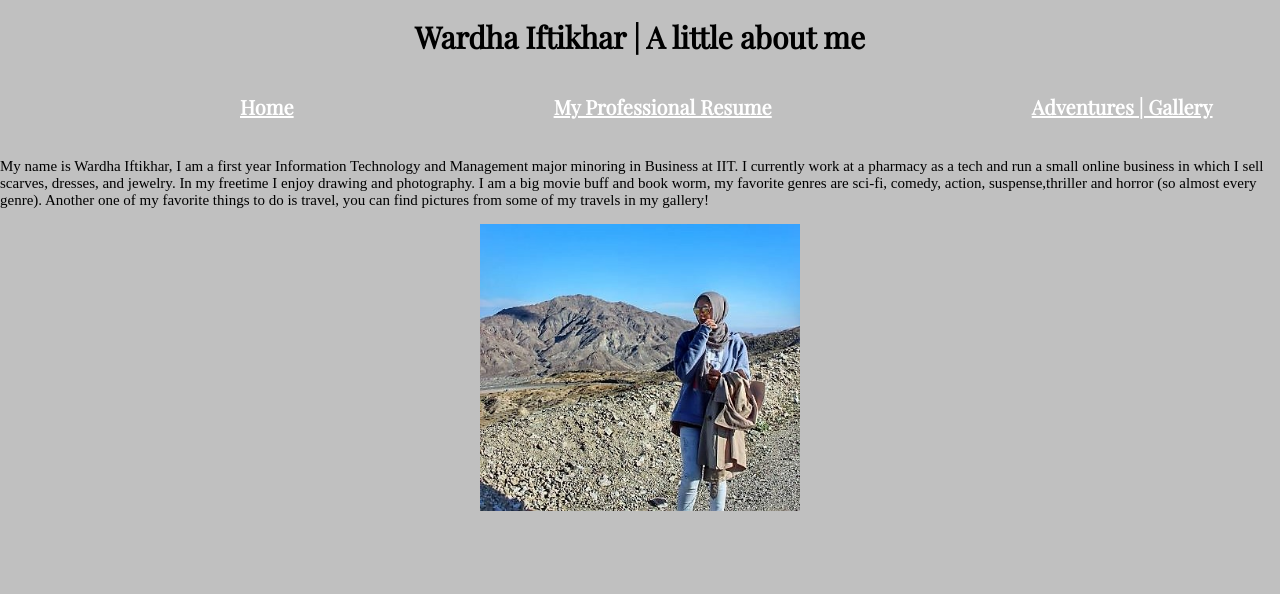
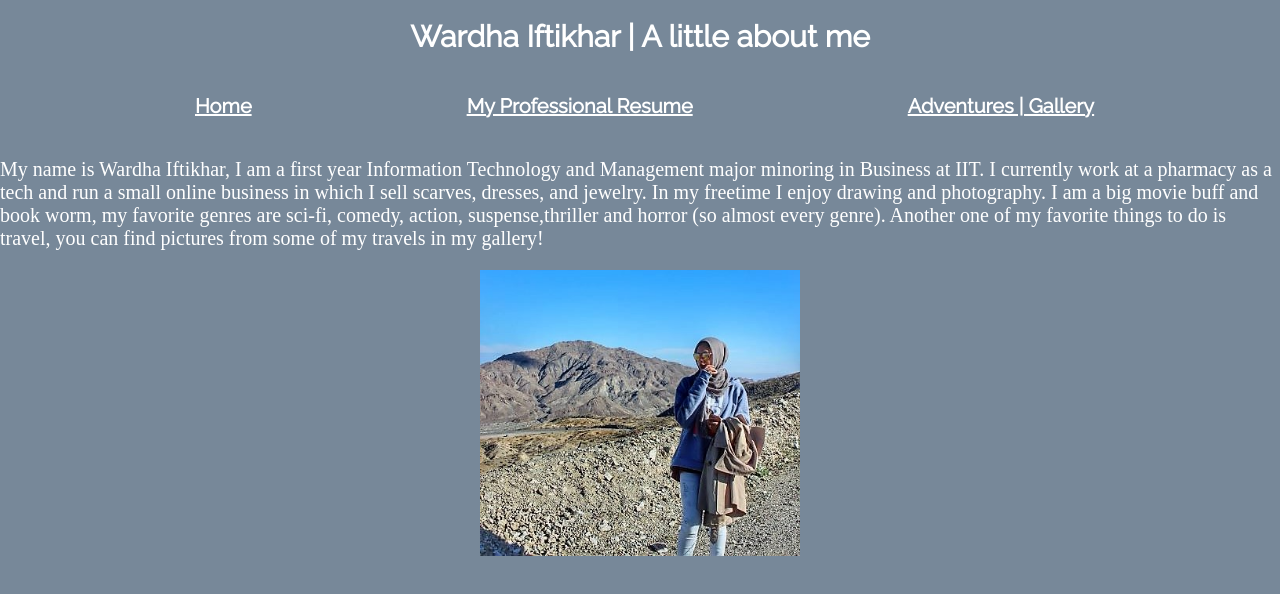
Before and after one commit to wardhai/Project-2, a plain HTML site: page index.html in a window 1280 px wide. Drawn offline with nearby package versions, Linux system fonts and the light colour scheme.

Commit message:
changing font

```diff
--- a/css/style.css
+++ b/css/style.css
@@ -1,14 +1,14 @@
 body {
-		background-color: Silver;
+		background-color: LightSlateGray ;
 		background-size: cover;
 		font-size: 15px;
 		margin: 10px;
+
 }
-
 nav#tabs {
-		background-color: Silver;
+		background-color: LightSlateGray ;
 		text-align:center;
-		font-family: "Playfair Display", cursive;
+		font-family: "Raleway", sans-serif;
 		font-size: 20px;
 }
 
@@ -20,7 +20,7 @@ nav#tabs ul{
 
 nav#tabs ul li{
 		float: left;
-		margin-left:220px;
+		margin-left:175px;
 		display:inline;
 }
 
@@ -29,7 +29,7 @@ nav#tabs ul li a {
 		padding: 20px;
 		color: maroon;
 		text-decoration:none;
-		background-color: Silver;
+		background-color: LightSlateGray ;
 		color: white;
 		font-weight: bold;
 		text-decoration: none;
@@ -56,16 +56,25 @@ video {
 }
 
 h1 {
-		font-family: "Playfair Display", cursive;
+		font-family: "Raleway", sans-serif;
 		text-align: center;
-		font-weight: bold;
+		color: white;
 }
 
 #titles{
 		font-size:40px;
-		background-color:Silver;
+		background-color:LightSlateGray ;
 }
+
 
 h2, h3 {
 		font-family: "CourierNew", sans-serif;
 }
+#bio{
+		font-size:20px;
+		background-color:LightSlateGray ;
+		color: white;
+		font-family: "Lucida Grande", sans-serif
+		text-align: center;
+
+}
--- a/index.html
+++ b/index.html
@@ -7,7 +7,7 @@
  <title> Project 1 Deliverable: Home </title>
 		<link rel="stylesheet" href="css/style.css">
 		<link rel="stylesheet" href="css/normalize.css">
-		<link href="https://fonts.googleapis.com/css?family=Playfair+Display" rel="stylesheet">
+		<link href="https://fonts.googleapis.com/css?family=Raleway" rel="stylesheet">
 
 </head>
   <body>
@@ -22,7 +22,7 @@
 	</nav>
 
 <section>
-  <p> My name is Wardha Iftikhar, I am a first year Information Technology and Management major minoring in Business at IIT. I currently work at a pharmacy as a tech and run a small online business in which I sell scarves, dresses, and jewelry. In my freetime I enjoy drawing and photography. I am a big movie buff and book worm, my favorite genres are sci-fi, comedy,     action,  suspense,thriller and horror (so almost every genre). Another one of my favorite things to do is travel, you can find pictures from some of my travels in my gallery! </p>
+  <p id= "bio"> My name is Wardha Iftikhar, I am a first year Information Technology and Management major minoring in Business at IIT. I currently work at a pharmacy as a tech and run a small online business in which I sell scarves, dresses, and jewelry. In my freetime I enjoy drawing and photography. I am a big movie buff and book worm, my favorite genres are sci-fi, comedy,     action,  suspense,thriller and horror (so almost every genre). Another one of my favorite things to do is travel, you can find pictures from some of my travels in my gallery! </p>
   </section>
 
   <img src= "images/IMG_0743.jpg" alt="Me" >
```
Also changed, not shown: adventures.html (+2 -2 lines), resume.html (+2 -2 lines).
